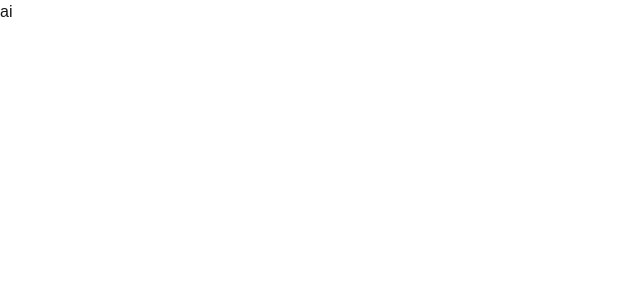
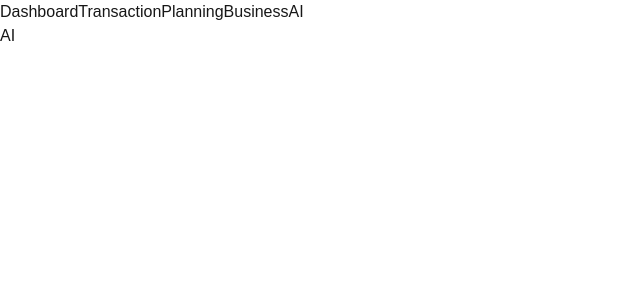
Before and after one commit to Jakgawan/ai-personal-finance, a Next.js app: page /ai in a window 1280 px wide. Shown: the top 300 px of the page, without its empty margins (0-640 px from the left). Built offline with nearby package versions, Linux system fonts and the light colour scheme.

Commit message:
add Navbar compunent

```diff
--- a/app/ai/page.tsx
+++ b/app/ai/page.tsx
@@ -1,7 +1,7 @@
-export default function Ai() {
+export default function AI (){
     return(
         <div>
-            ai
+            AI
         </div>
     )
 }
--- a/app/business/page.tsx
+++ b/app/business/page.tsx
@@ -1,7 +1,7 @@
-export default function Business () {
+export default function Business(){
     return (
         <div>
-            business
+            Business
         </div>
     )
 }
--- /dev/null
+++ b/app/components/Navbar.tsx
@@ -0,0 +1,13 @@
+import Link  from "next/link";
+
+export default function Navbar() {
+    return (
+<nav>
+    <Link href="/">Dashboard</Link>
+    <Link href="/transaction">Transaction</Link>
+    <Link href="/planning">Planning</Link>
+    <Link href="/business">Business</Link>
+    <Link href="/ai">AI</Link>
+</nav>
+    )
+}
--- a/app/layout.tsx
+++ b/app/layout.tsx
@@ -1,6 +1,7 @@
 import type { Metadata } from "next";
 import { Geist, Geist_Mono } from "next/font/google";
 import "./globals.css";
+import Navbar from "@/app/components/Navbar"
 
 const geistSans = Geist({
   variable: "--font-geist-sans",
@@ -27,6 +28,7 @@ export default function RootLayout({
       <body
         className={`${geistSans.variable} ${geistMono.variable} antialiased`}
       >
+        <Navbar />
         {children}
       </body>
     </html>
--- a/app/planning/page.tsx
+++ b/app/planning/page.tsx
@@ -1,7 +1,7 @@
 export default function Planning (){
     return(
         <div>
-            planning
+            Planning
         </div>
     )
 }
```
